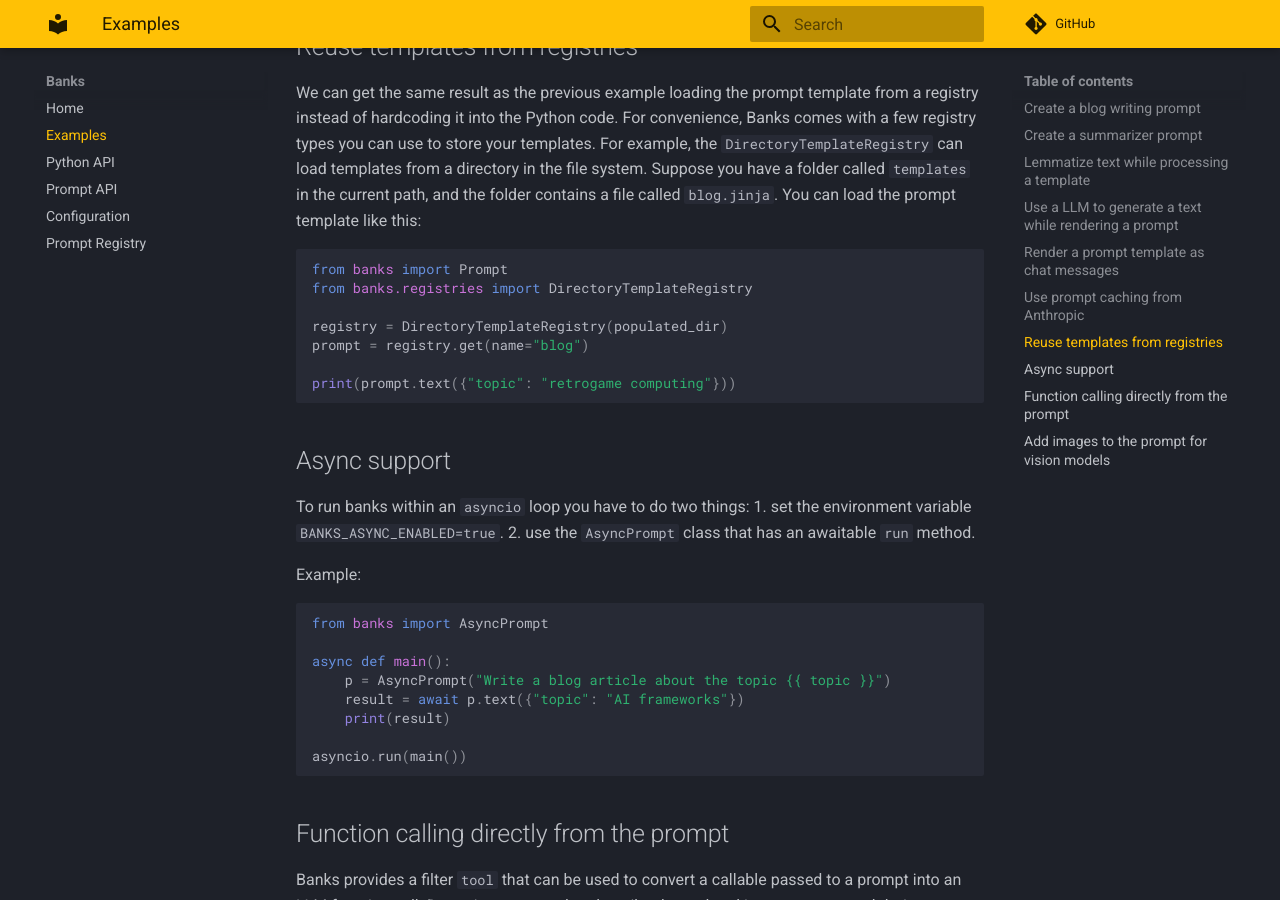
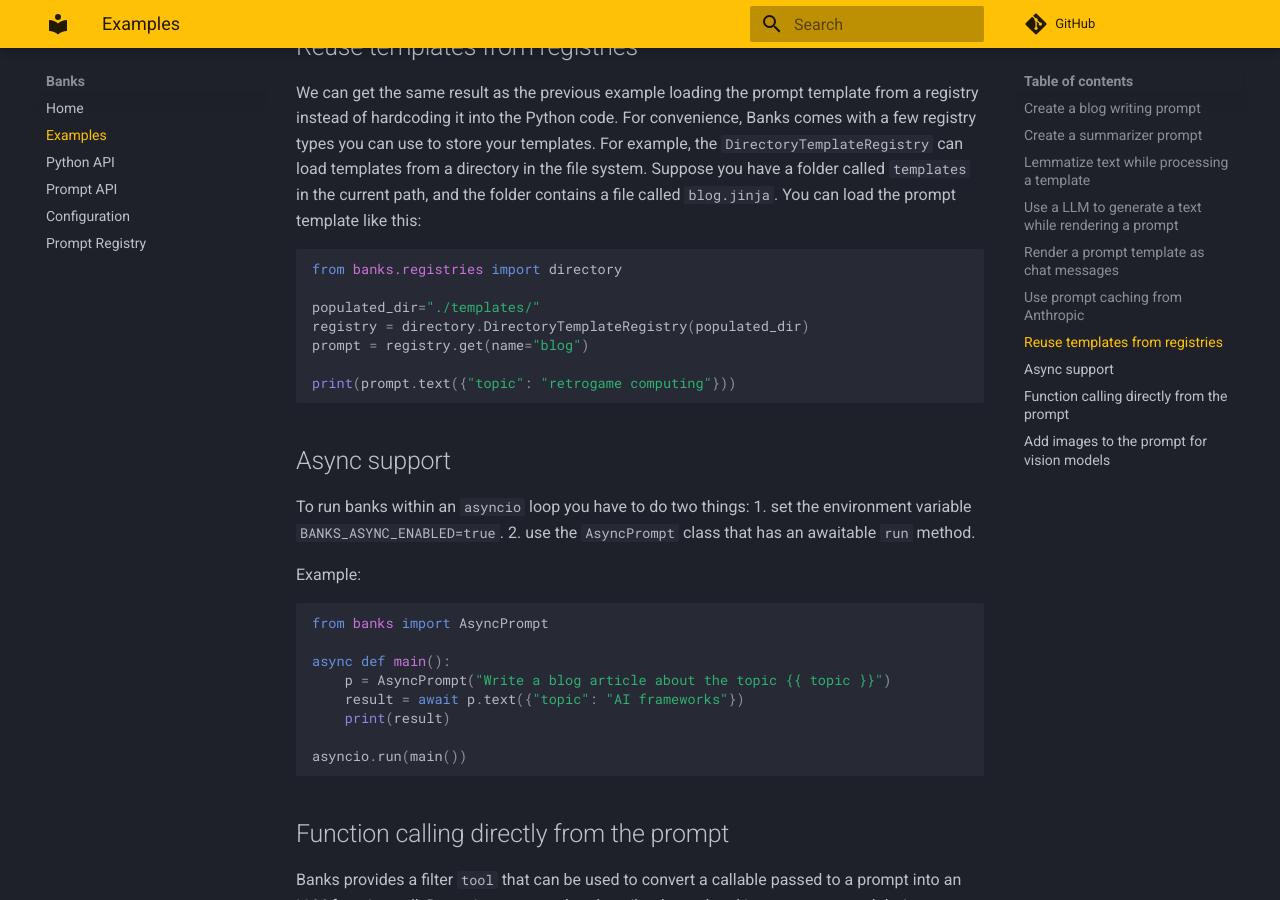
Before and after one commit to masci/banks, an MkDocs documentation site: the page built from docs/examples.md, in a window 1280 px wide and 900 px high, scrolled down 5062 px. Built offline with MkDocs 1.6.1 and Material for MkDocs 9.7.7, drawn with Linux system fonts in a browser that asks for light colours; comment, search, counter and statistics services are not loaded.

Commit message:
Support string as input for DirectoryPromptRegistry and FilePromptRegistry and documentation correction (#44)
* switched DirectoryPromptRegistry and FilePromptRegistry to take str as inputs and fixed docs examples

* linting correction

* fixed unspecified-encoding

````diff
--- a/docs/examples.md
+++ b/docs/examples.md
@@ -252,10 +252,10 @@ from a directory in the file system. Suppose you have a folder called `templates
 and the folder contains a file called `blog.jinja`. You can load the prompt template like this:
 
 ```py
-from banks import Prompt
-from banks.registries import DirectoryTemplateRegistry
+from banks.registries import directory
 
-registry = DirectoryTemplateRegistry(populated_dir)
+populated_dir="./templates/"
+registry = directory.DirectoryTemplateRegistry(populated_dir)
 prompt = registry.get(name="blog")
 
 print(prompt.text({"topic": "retrogame computing"}))
````
Also changed, not shown: 2 other files.
